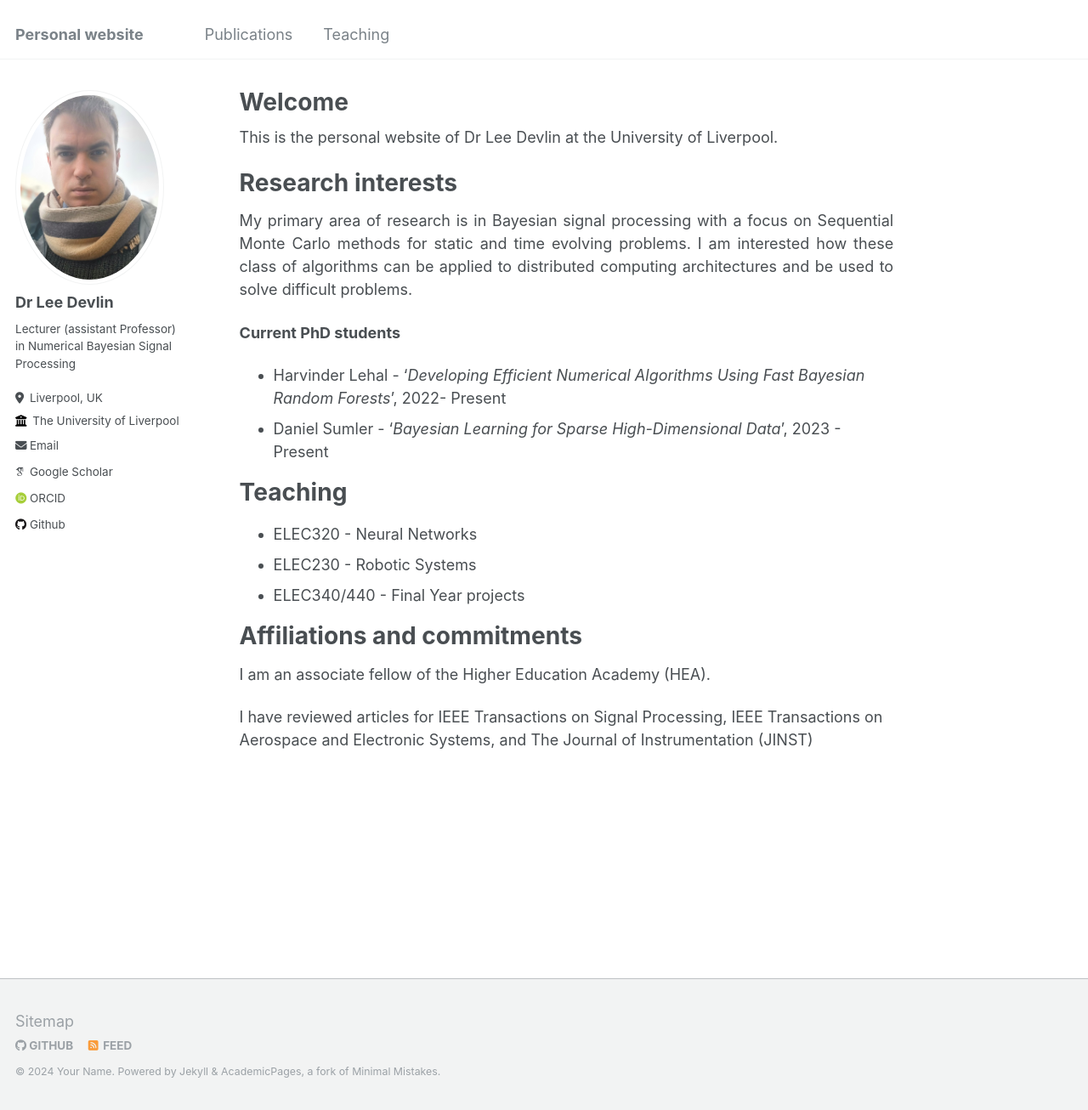
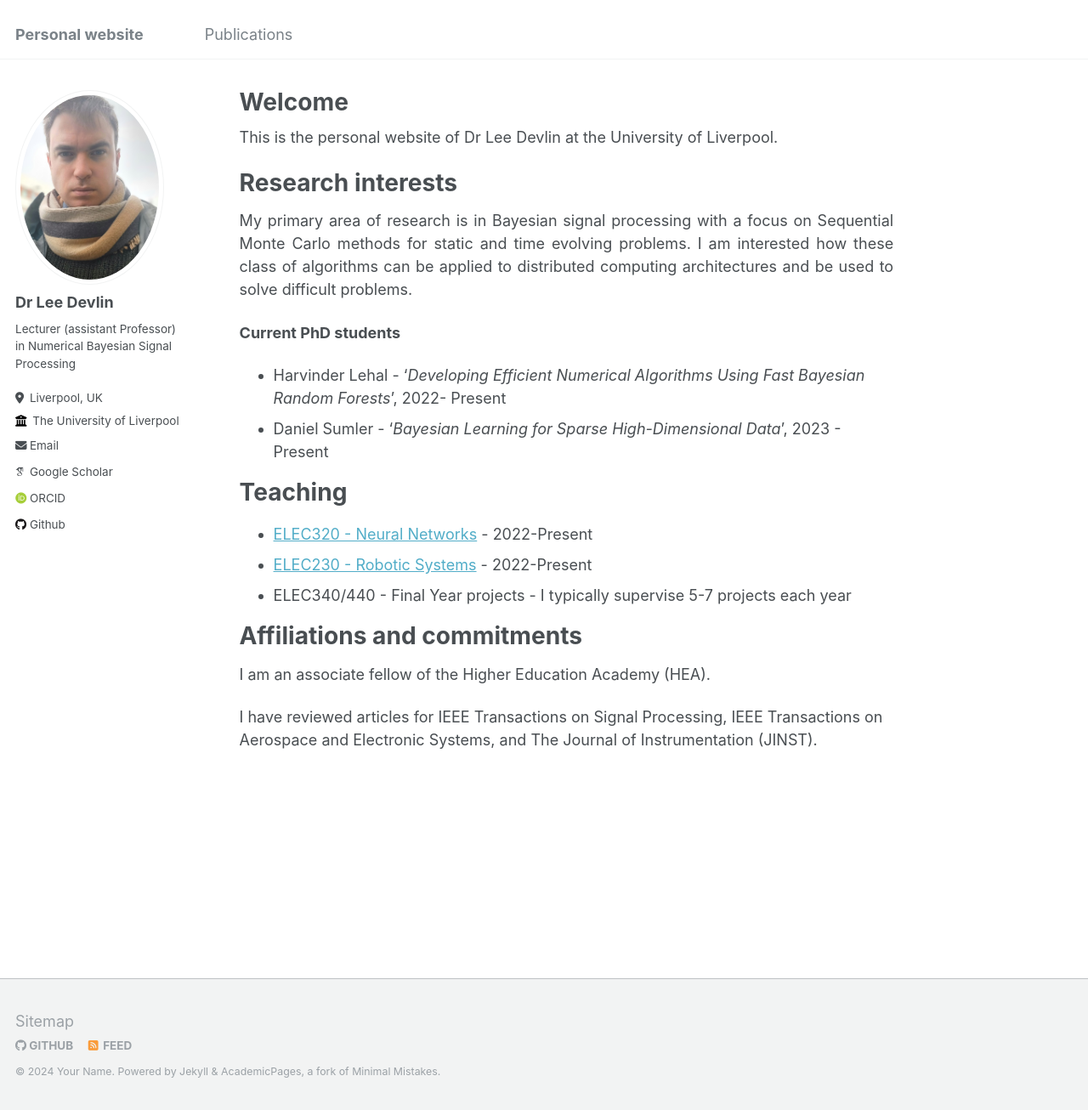
Before and after one commit to LJDevlin/LJDevlin.github.io, a Jekyll site: the page built from _pages/about.md, in a window 1280 px wide and 1306 px high. Shown: the whole window at 85% size. Built offline with Jekyll 4.4.1, drawn with Linux system fonts in a browser that asks for light colours; some web fonts are replaced.

Commit message:
Removed teaching from navigation and added links to teaching in about me and publications

```diff
--- a/_data/navigation.yml
+++ b/_data/navigation.yml
@@ -6,8 +6,8 @@ main:
 #  - title: "Talks"
 #    url: /talks/
 
-  - title: "Teaching"
-    url: /teaching/
+#  - title: "Teaching"
+#    url: /teaching/
 
 #  - title: "Portfolio"
 #    url: /portfolio/
--- a/_pages/about.md
+++ b/_pages/about.md
@@ -19,12 +19,12 @@ Research interests
 
 Teaching
 ======
-* ELEC320 - Neural Networks
-* ELEC230 - Robotic Systems
-* ELEC340/440 - Final Year projects
+* [ELEC320 - Neural Networks](https://tulip.liv.ac.uk/mods/student/ELEC320_202425.htm) - 2022-Present
+* [ELEC230 - Robotic Systems]((https://www.liverpool.ac.uk/info/portal/pls/portal/tulwwwmerge.mergepage?p_template=m_ee&p_tulipproc=moddets&p_params=%3Fp_module_id%3D200215)) - 2022-Present
+* ELEC340/440 - Final Year projects - I typically supervise 5-7 projects each year
 
 Affiliations and commitments
 ======
 I am an associate fellow of the Higher Education Academy (HEA).
 
-I have reviewed articles for IEEE Transactions on Signal Processing, IEEE Transactions on Aerospace and Electronic Systems, and The Journal of Instrumentation (JINST)
+I have reviewed articles for IEEE Transactions on Signal Processing, IEEE Transactions on Aerospace and Electronic Systems, and The Journal of Instrumentation (JINST).
```
Also changed, not shown: _pages/publications.md (+7 -7 lines).
